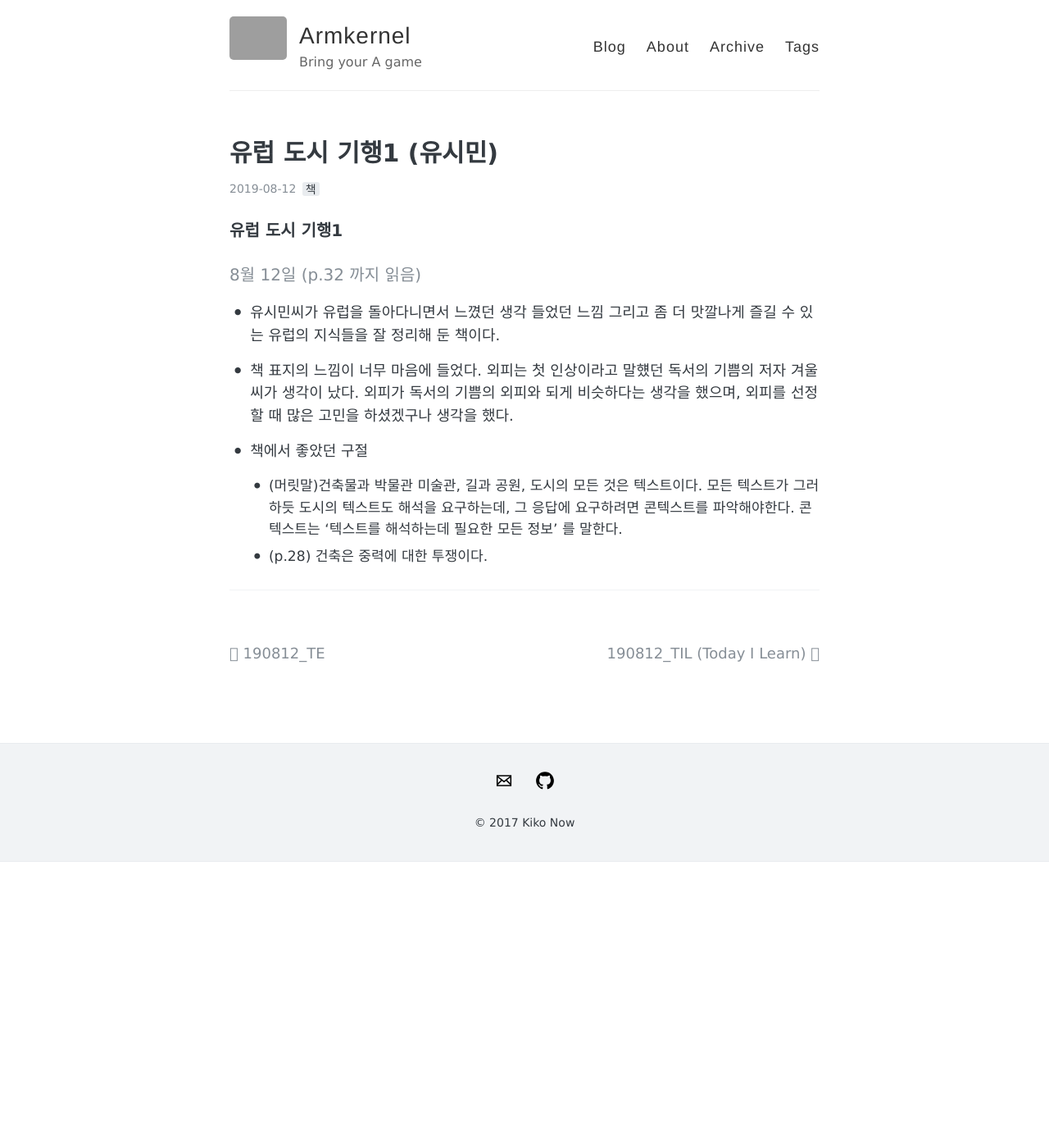
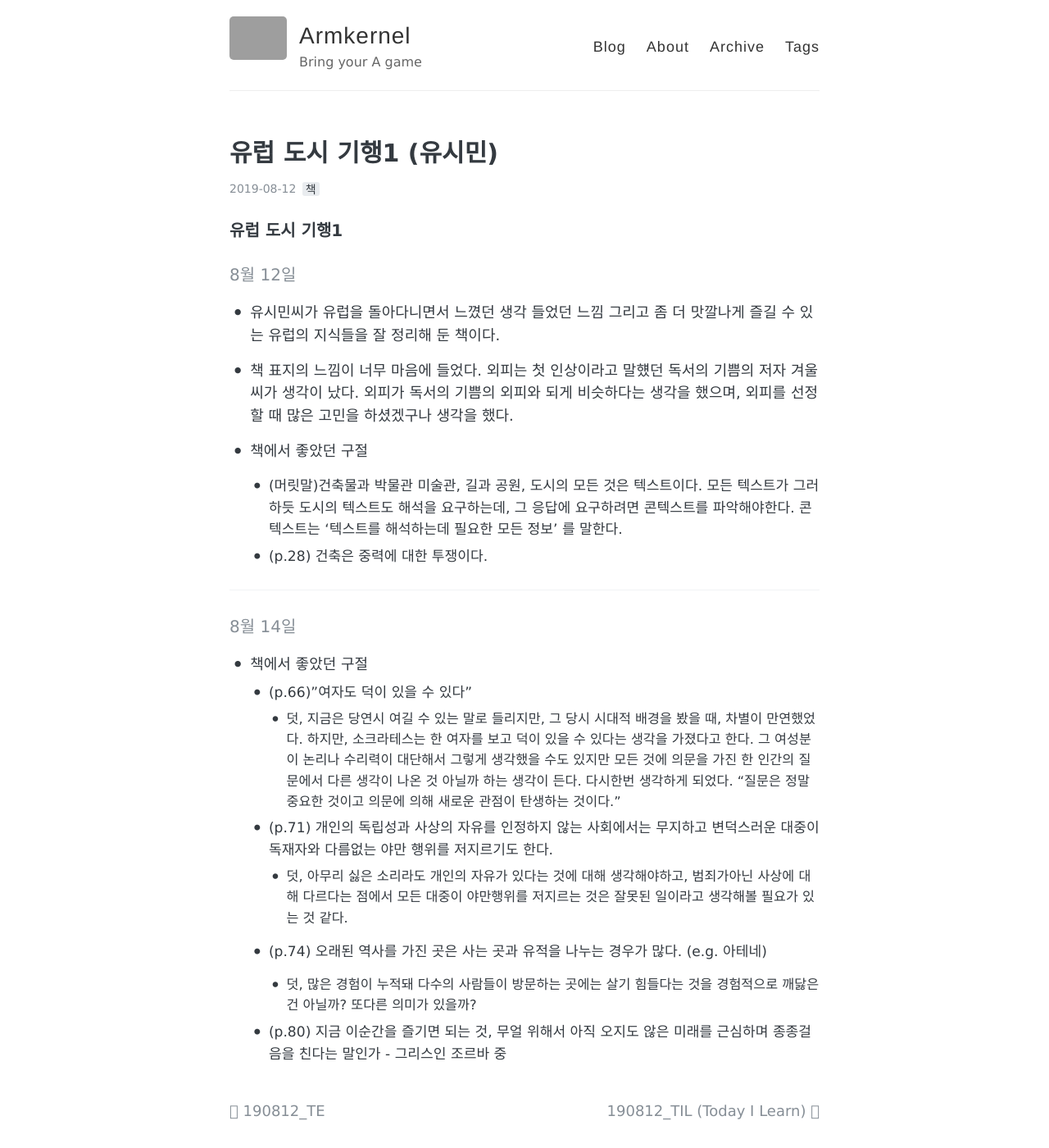
Before and after one commit to armkernel/armkernel.github.io, a Jekyll site: the page built from _posts/2019-08-12-second_book.md, in a window 1280 px wide and 1400 px high. Shown: the whole window at 82% size. Built offline with Jekyll 4.4.1, drawn with Linux system fonts in a browser that asks for light colours; grey boxes are pictures that could not be loaded.

Commit message:
update_second_book

```diff
--- a/_posts/2019-08-12-second_book.md
+++ b/_posts/2019-08-12-second_book.md
@@ -6,7 +6,7 @@ comments: true
 ---
 ### 유럽 도시 기행1
 
-#### 8월 12일 (p.32 까지 읽음)
+#### 8월 12일
 
 - 유시민씨가 유럽을 돌아다니면서 느꼈던 생각 들었던 느낌 그리고 좀 더 맛깔나게 즐길 수 있는 유럽의 지식들을 잘 정리해 둔 책이다.
 
@@ -17,3 +17,18 @@ comments: true
   - (p.28) 건축은 중력에 대한 투쟁이다.
 
 * * *
+
+#### 8월 14일
+
+- 책에서 좋았던 구절
+  - (p.66)"여자도 덕이 있을 수 있다"
+    - 덧, 지금은 당연시 여길 수 있는 말로 들리지만, 그 당시 시대적 배경을 봤을 때, 차별이 만연했었다. 하지만, 소크라테스는 한 여자를 보고 덕이 있을 수 있다는 생각을 가졌다고 한다. 그 여성분이 논리나 수리력이 대단해서 그렇게 생각했을 수도 있지만 모든 것에 의문을 가진 한 인간의 질문에서 다른 생각이 나온 것 아닐까 하는 생각이 든다. 다시한번 생각하게 되었다. "질문은 정말 중요한 것이고 의문에 의해 새로운 관점이 탄생하는 것이다."
+
+  - (p.71) 개인의 독립성과 사상의 자유를 인정하지 않는 사회에서는 무지하고 변덕스러운 대중이 독재자와 다름없는 야만 행위를 저지르기도 한다.
+    - 덧, 아무리 싫은 소리라도 개인의 자유가 있다는 것에 대해 생각해야하고, 범죄가아닌 사상에 대해 다르다는 점에서 모든 대중이 야만행위를 저지르는 것은 잘못된 일이라고 생각해볼 필요가 있는 것 같다.
+
+  - (p.74) 오래된 역사를 가진 곳은 사는 곳과 유적을 나누는 경우가 많다. (e.g. 아테네)
+
+    - 덧, 많은 경험이 누적돼 다수의 사람들이 방문하는 곳에는 살기 힘들다는 것을 경험적으로 깨닳은건 아닐까? 또다른 의미가 있을까?
+
+  - (p.80) 지금 이순간을 즐기면 되는 것, 무얼 위해서 아직 오지도 않은 미래를 근심하며 종종걸음을 친다는 말인가 - 그리스인 조르바 중
```
